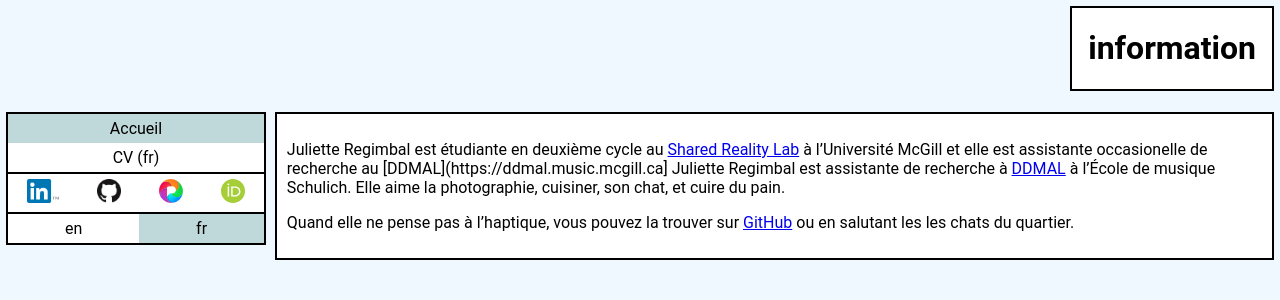
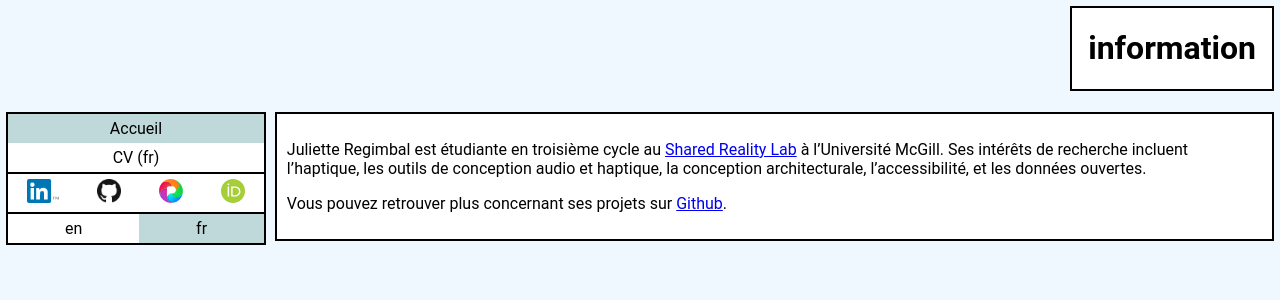
Before and after one commit to JRegimbal/JRegimbal.github.io, a Jekyll site: the page built from fr/index.md, in a window 1280 px wide. Shown: the top 300 px of the page. Built offline with Jekyll 4.4.1, drawn with Linux system fonts in a browser that asks for light colours.

Commit message:
Update index

```diff
--- a/fr/index.md
+++ b/fr/index.md
@@ -5,11 +5,7 @@ lang: fr
 alternate: /en/index.html
 ---
 
-Juliette Regimbal est étudiante en deuxième cycle au [Shared Reality Lab](https://srl.mcgill.ca) à l'Université McGill
-et elle est assistante occasionelle de recherche au [DDMAL](https://ddmal.music.mcgill.ca]
-Juliette Regimbal est assistante de recherche à [DDMAL](https://ddmal.music.mcgill.ca/)
-à l'École de musique Schulich.
-Elle aime la photographie, cuisiner, son chat, et cuire du pain.
+Juliette Regimbal est étudiante en troisième cycle au [Shared Reality Lab](https://srl.mcgill.ca) à l'Université McGill.
+Ses intérêts de recherche incluent l'haptique, les outils de conception audio et haptique, la conception architecturale, l'accessibilité, et les données ouvertes.
 
-Quand elle ne pense pas à l'haptique,
-vous pouvez la trouver sur [GitHub](https://github.com/JRegimbal) ou en salutant les les chats du quartier.
+Vous pouvez retrouver plus concernant ses projets sur [Github](https://github.com/JRegimbal).
```
Also changed, not shown: en/index.md (+2 -5 lines).
